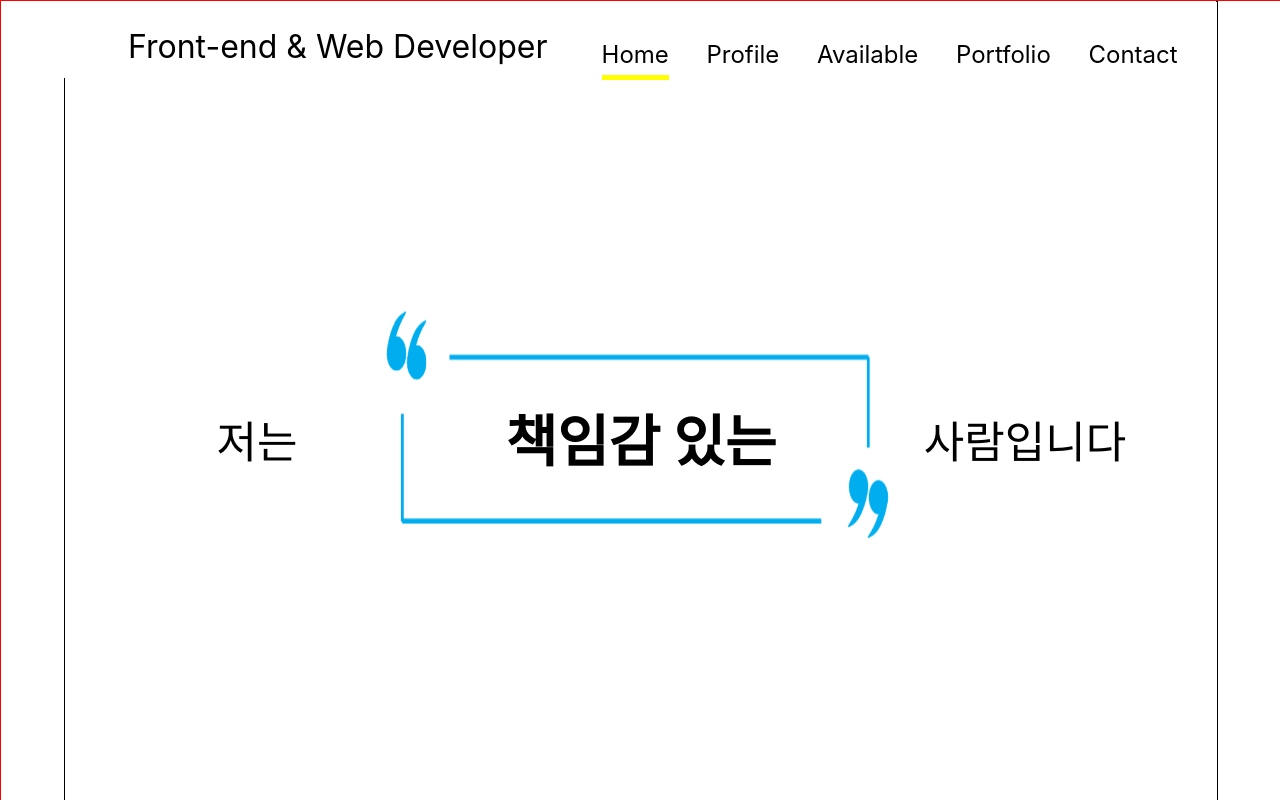
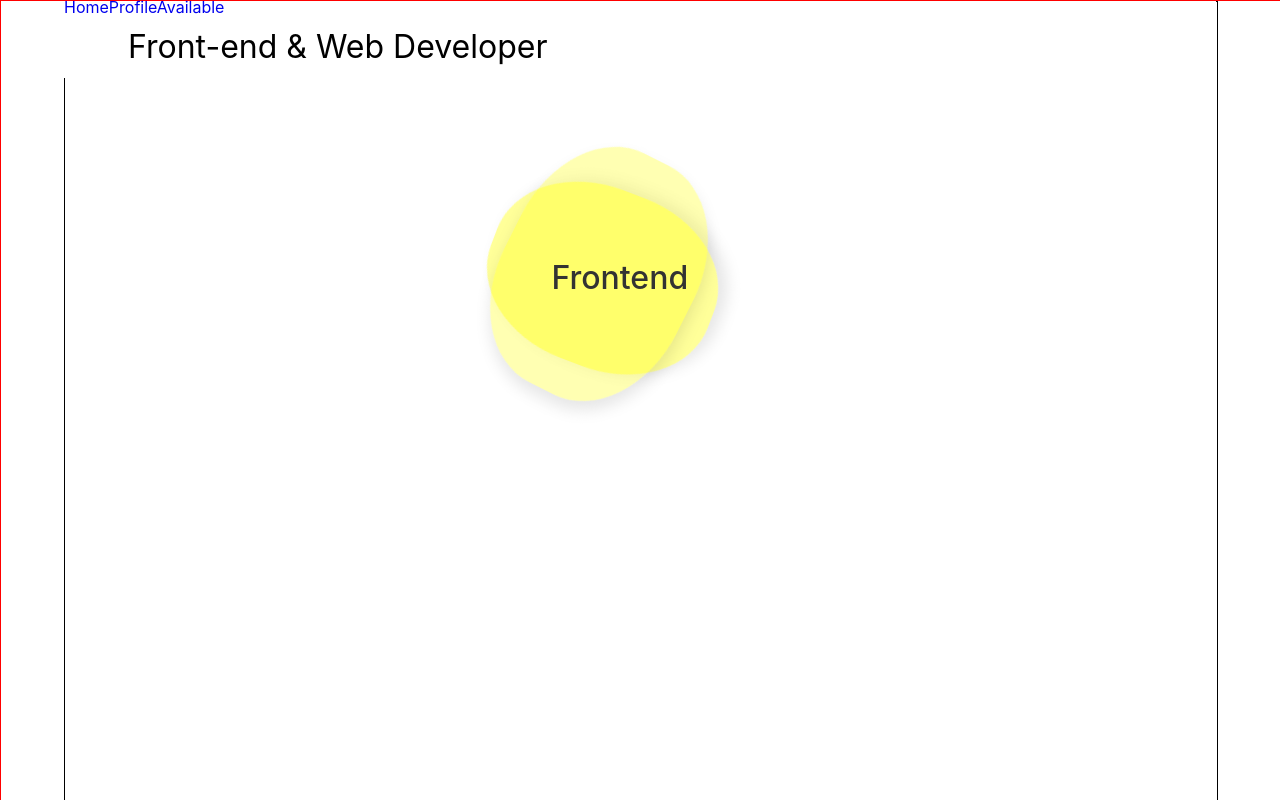
Before and after one commit to choiinyoung/portfolio, a React (Create React App) app: page /available in a window 1280 px wide. Shown: the top 800 px of the page. Built offline with nearby package versions, Linux system fonts and the light colour scheme.

Commit message:
Link 설정
Link 설정

```diff
--- a/package.json
+++ b/package.json
@@ -8,6 +8,7 @@
     "@testing-library/user-event": "^13.5.0",
     "react": "^18.2.0",
     "react-dom": "^18.2.0",
+    "react-router-dom": "^6.21.3",
     "react-scripts": "5.0.1",
     "resolve-url-loader": "^5.0.0",
     "sass": "^1.62.1",
--- a/src/App.js
+++ b/src/App.js
@@ -1,3 +1,4 @@
+import { BrowserRouter, Link, Route, Router, Routes } from "react-router-dom";
 import "./App.css";
 import Available from "./component/Available";
 import Header from "./component/Header";
@@ -5,12 +6,30 @@ import Home from "./component/Home";
 import Profile from "./component/Profile";
 function App() {
   return (
-    <div className="App">
-      <Header />
-      <Home />
-      <Profile />
-      <Available />
-    </div>
+    // <div className="App">
+    //   <Router>
+    //     <Header />
+
+    //     {/* <Home />
+    //   <Profile />
+    //   <Available /> */}
+    //     <Routes>
+    //       <Route path="/" element={<Home />} />
+    //       <Route path="/profile" element={<Profile />} />
+    //       <Route path="/available" element={<Available />} />
+    //     </Routes>
+    //   </Router>
+    // </div>
+    <>
+      <BrowserRouter>
+        <Header />
+        <Routes>
+          <Route path="/home" element={<Home />} />
+          <Route path="/profile" element={<Profile />} />
+          <Route path="/available" element={<Available />} />
+        </Routes>
+      </BrowserRouter>
+    </>
   );
 }
 
--- a/src/component/Header.jsx
+++ b/src/component/Header.jsx
@@ -1,17 +1,23 @@
 import React from "react";
 import "../style/header.scss";
+import { Link } from "react-router-dom";
+import Home from "./Home";
+import Profile from "./Profile";
+import Available from "./Available";
 
 export default function Header() {
   return (
-    <div className="header">
-      <p className="title">Front-end & Web Developer</p>
-      <ul>
-        <li>Home</li>
-        <li>Profile</li>
-        <li>Available</li>
-        <li>Portfolio</li>
-        <li>Contact</li>
-      </ul>
-    </div>
+    <>
+      <div className="header">
+        <p className="title">Front-end & Web Developer</p>
+        <nav>
+          <Link to="/">Home</Link>
+          <Link to="/profile">Profile</Link>
+          <Link to="/available">Available</Link>
+        </nav>
+        {/* <li>Portfolio</li>
+        <li>Contact</li> */}
+      </div>
+    </>
   );
 }
```
Also changed, not shown: 1 other file (tests, documents, lock files or other folders).
